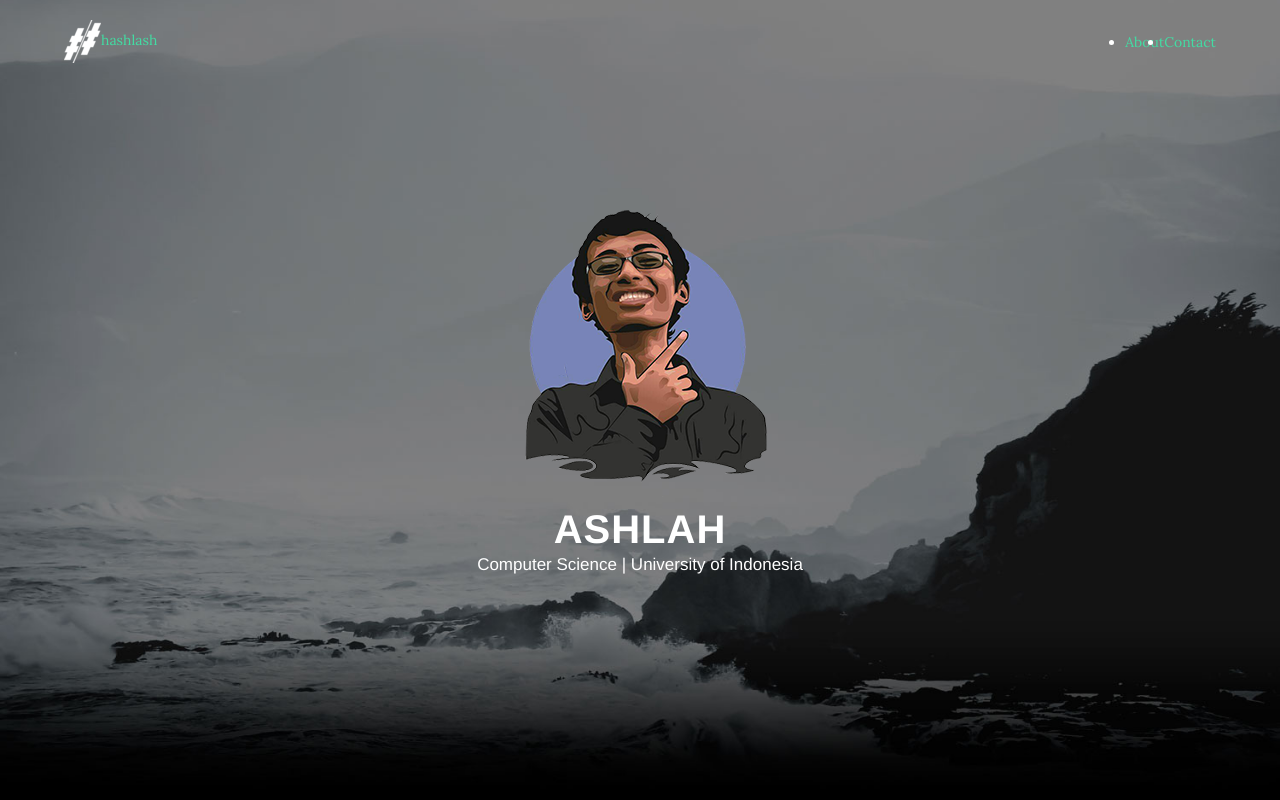
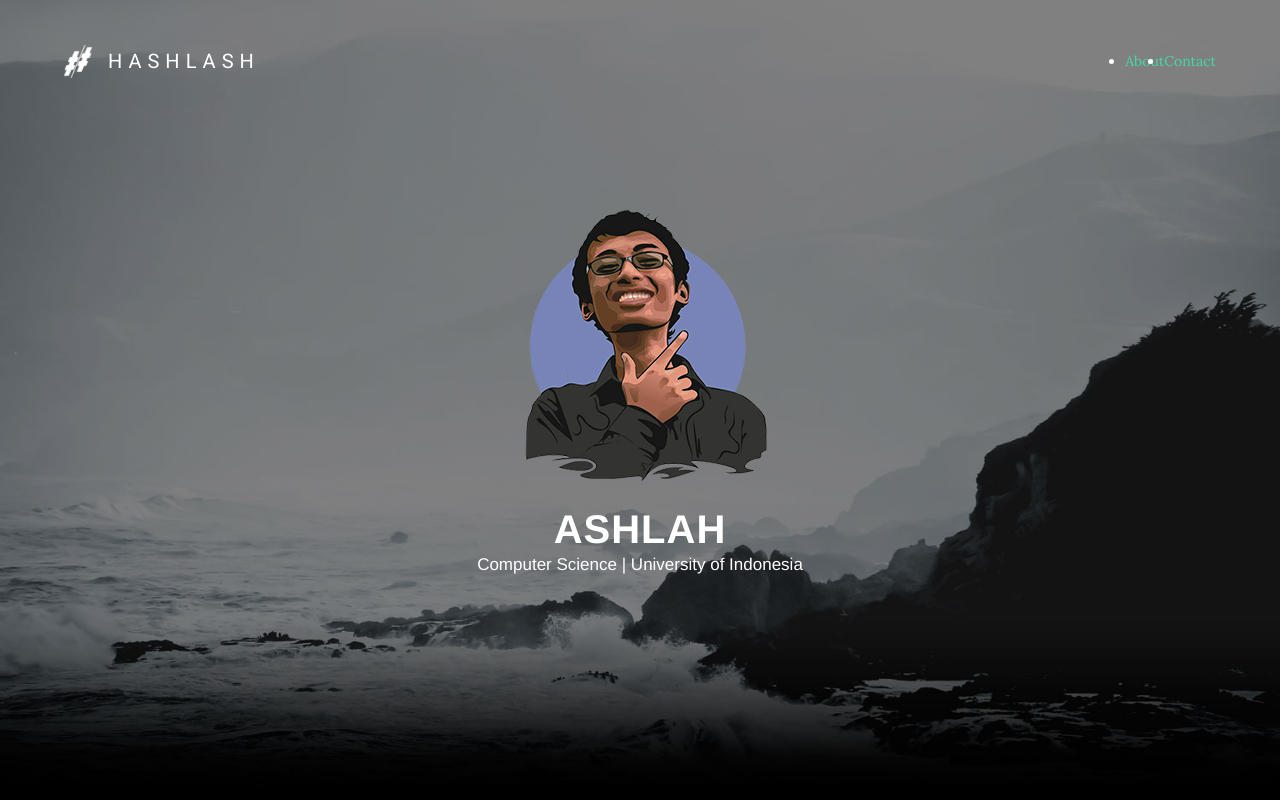
Before and after one commit to hashlash/hashlash.github.io, a website: page index.html in a window 1280 px wide. Shown: the top 800 px of the page. Drawn offline with nearby package versions, Linux system fonts and the light colour scheme; some packages are replaced by stand-ins of ours; a web font is replaced by a local one.

Commit message:
done logo styling

```diff
--- a/css/style.css
+++ b/css/style.css
@@ -5,9 +5,28 @@ header	{
 	left: 0;
 	right: 0;
 	margin: 0 auto;
-	padding: 20px 0;
+	padding: 45px 0;
 	justify-content: space-between;
 	align-items: center;
+}
+
+#logo {
+	display: flex;
+	align-items: center;
+}
+
+#logo img {
+	max-height: 34px;
+	max-width: 28px;
+}
+
+#logo a {
+	margin-left: 16px;
+	font-family: 'Roboto';
+	font-size: 20px;
+	font-weight: 400;
+	letter-spacing: 6px;
+	color: white;
 }
 
 nav ul {
--- a/index.html
+++ b/index.html
@@ -19,6 +19,7 @@
     <link href="https://fonts.googleapis.com/css?family=Lora:400,700,400italic,700italic" rel="stylesheet" type="text/css">
     <link href="https://fonts.googleapis.com/css?family=Montserrat:400,700" rel="stylesheet" type="text/css">
     <link href="https://fonts.googleapis.com/css?family=Helvetica:400,700" rel="stylesheet" type="text/css">
+    <link href="https://fonts.googleapis.com/css?family=Roboto:400&display=swap" rel="stylesheet">
 
     <!-- Theme CSS -->
     <link href="css/grayscale.css" rel="stylesheet">
@@ -71,8 +72,8 @@
     </nav>
 
     <header>
-        <div >
-            <img src="img/logo.png"><a href="#page-top">hashlash</a>
+        <div id="logo">
+            <img src="img/logo.png"><a href="#page-top">HASHLASH</a>
         </div>
         <nav>
             <ul>
```
